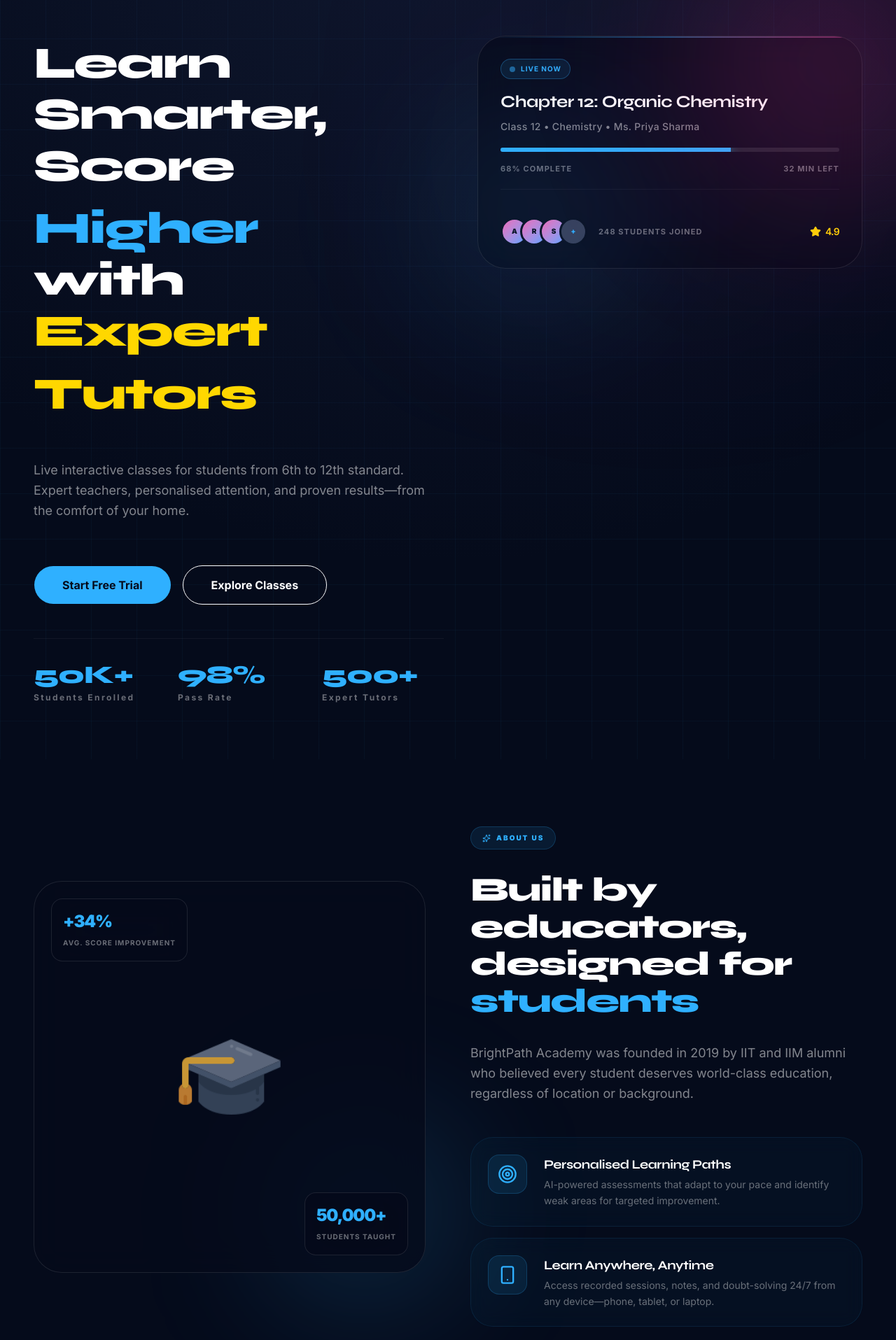
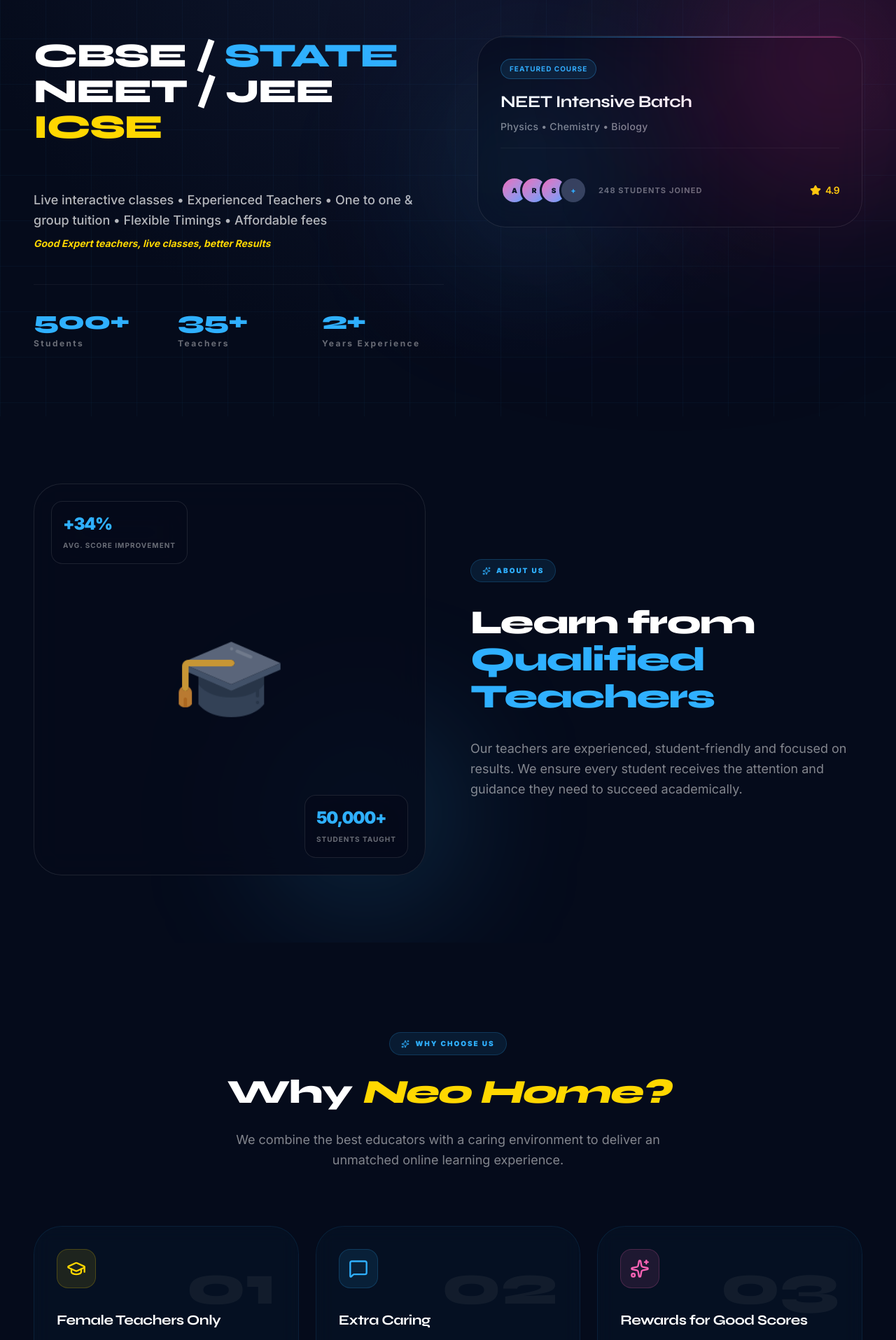
Before and after one commit to sumesh2395/Neo-landing, a Next.js app: page / in a window 1280 px wide. Shown: the part 205-2120 px from the top of the page at 70% size. Built offline with nearby package versions, Linux system fonts and the light colour scheme.

Commit message:
feat: Added content and removed dynamic data

```diff
--- a/app/globals.css
+++ b/app/globals.css
@@ -112,7 +112,7 @@
   }
 
   .hero-headline {
-    @apply text-[2.5rem] min-[600px]:text-[3.5rem] md:text-[4rem] leading-[1.4] font-[800] tracking-[-0.03em];
+    @apply text-[2rem] min-[600px]:text-[2.75rem] md:text-[3rem] leading-[1.4] font-[800] tracking-[-0.03em];
   }
 
   .glass-card {
--- a/app/layout.tsx
+++ b/app/layout.tsx
@@ -14,8 +14,8 @@
 });
 
 export const metadata: Metadata = {
-  title: "BrightPath Academy - Learn Smarter, Score Higher",
-  description: "India's #1 Online Tuition Platform for Class 6-12, JEE & NEET.",
+  title: "Neo Home - Learn Smarter, Score Higher",
+  description: "Kerala's Trusted Online Tuition Platform for CBSE/STATE, JEE & NEET.",
 };
 
 export default function RootLayout({
--- a/components/layout/About.tsx
+++ b/components/layout/About.tsx
@@ -12,7 +12,7 @@
             <div className="relative flex items-center justify-center aspect-square md:aspect-video lg:aspect-square rounded-[2.5rem] overflow-hidden glass-card border-white/5">
               <Image
                 src="/graduate-hat.png"
-                alt="About BrightPath"
+                alt="About Neo Home"
                 width={150}
                 height={150}
                 className="object-contain opacity-80 group-hover:scale-105 transition-transform duration-700"
@@ -45,43 +45,13 @@
             </div>
 
             <h2 className="text-[2rem] md:text-[3rem] leading-[1.1] font-[800] tracking-[-0.03em] text-white">
-              Built by educators,<br />
-              designed for <br />
-              <span className="text-brand-cyan">students</span>
+              Learn from <br />
+              <span className="text-brand-cyan">Qualified Teachers</span>
             </h2>
 
             <p className="text-lg text-white/50 leading-relaxed font-normal max-w-xl">
-              BrightPath Academy was founded in 2019 by IIT and IIM alumni who believed every student deserves world-class education, regardless of location or background.
+              Our teachers are experienced, student-friendly and focused on results. We ensure every student receives the attention and guidance they need to succeed academically.
             </p>
-
-            {/* Feature Cards */}
-            <div className="flex flex-col gap-4 mt-4">
-              {/* Feature 1 */}
-              <div className="bg-brand-cyan/[0.03] backdrop-blur-md p-6 rounded-[2rem] border border-brand-cyan/10 flex items-start gap-6 hover:bg-brand-cyan/[0.06] transition-colors group">
-                <div className="w-14 h-14 rounded-2xl bg-brand-cyan/10 border border-brand-cyan/20 flex items-center justify-center flex-shrink-0 group-hover:scale-110 transition-transform">
-                  <Target className="w-7 h-7 text-brand-cyan" />
-                </div>
-                <div className="space-y-1">
-                  <h4 className="text-lg font-bold text-white tracking-tight">Personalised Learning Paths</h4>
-                  <p className="text-sm text-white/40 leading-relaxed">
-                    AI-powered assessments that adapt to your pace and identify weak areas for targeted improvement.
-                  </p>
-                </div>
-              </div>
-
-              {/* Feature 2 */}
-              <div className="bg-brand-cyan/[0.03] backdrop-blur-md p-6 rounded-[2rem] border border-brand-cyan/10 flex items-start gap-6 hover:bg-brand-cyan/[0.06] transition-colors group">
-                <div className="w-14 h-14 rounded-2xl bg-brand-cyan/10 border border-brand-cyan/20 flex items-center justify-center flex-shrink-0 group-hover:scale-110 transition-transform">
-                  <Smartphone className="w-7 h-7 text-brand-cyan" />
-                </div>
-                <div className="space-y-1">
-                  <h4 className="text-lg font-bold text-white tracking-tight">Learn Anywhere, Anytime</h4>
-                  <p className="text-sm text-white/40 leading-relaxed">
-                    Access recorded sessions, notes, and doubt-solving 24/7 from any device—phone, tablet, or laptop.
-                  </p>
-                </div>
-              </div>
-            </div>
           </div>
 
         </div>
--- a/components/layout/Hero.tsx
+++ b/components/layout/Hero.tsx
@@ -14,44 +14,33 @@
             <div className="inline-flex items-center gap-2 px-4 py-3 rounded-full bg-brand-cyan/20 border border-white/10 backdrop-blur-md self-start">
               <span className="text-brand-yellow text-xs">✦</span>
               <span className="text-[11px] font-bold tracking-[0.2em] uppercase text-brand-cyan">
-                India's #1 Online Tuition Platform
+                Kerala's Trusted online tuition platform
               </span>
             </div>
             <div className="flex flex-col space-y-0 md:-space-y-4">
-              <h2 className="hero-headline text-white">Learn</h2>
-              <h2 className="hero-headline text-white">Smarter,</h2>
-              <h2 className="hero-headline text-white">
-                Score <span className="text-brand-cyan ">Higher</span>
-              </h2>
-              <h2 className="hero-headline text-white">with</h2>
-              <div className="flex flex-col ">
-                <h2 className="hero-headline text-brand-yellow">Expert</h2>
-                <h2 className="hero-headline text-brand-yellow">Tutors</h2>
-              </div>
+              <h2 className="hero-headline text-white">CBSE / <span className="text-brand-cyan">STATE</span></h2>
+              <h2 className="hero-headline text-white">NEET / JEE</h2>
+              <h2 className="hero-headline text-brand-yellow">ICSE</h2>
             </div>
 
             {/* Description */}
-            <p className="text-sm md:text-lg text-white/50 max-w-xl leading-relaxed font-normal">
-              Live interactive classes for students from 6th to 12th standard.
-              Expert teachers, personalised attention, and proven results—from the comfort of your home.
-            </p>
+            <div className="flex flex-col gap-2 pt-2">
+              <p className="text-sm md:text-lg text-white/70 max-w-xl leading-relaxed font-medium">
+                Live interactive classes • Experienced Teachers • One to one & group tuition • Flexible Timings • Affordable fees
+              </p>
+              <p className="text-sm font-bold text-brand-yellow italic">
+                Good Expert teachers, live classes, better Results
+              </p>
+            </div>
 
-            {/* Buttons */}
-            <div className="flex flex-wrap gap-4 pt-4">
-              <Button className="h-14 px-10 rounded-full bg-brand-cyan text-brand-navy font-bold text-base hover:bg-brand-cyan/90 transition-all">
-                Start Free Trial
-              </Button>
-              <Button variant="outline" className="h-14 px-10 rounded-full border-brand-cyan/30 bg-transparent text-white font-bold text-base hover:bg-brand-cyan/10 hover:border-brand-cyan transition-all">
-                Explore Classes
-              </Button>
-            </div>
+            {/* Buttons section removed */}
 
             {/* Stats */}
             <div className="grid grid-cols-2 md:grid-cols-3 gap-8 pt-8 border-t border-white/5">
               {[
-                { val: "50K+", label: "Students Enrolled" },
-                { val: "98%", label: "Pass Rate" },
-                { val: "500+", label: "Expert Tutors" },
+                { val: "500+", label: "Students" },
+                { val: "35+", label: "Teachers" },
+                { val: "2+", label: "Years Experience" },
               ].map((stat, i) => (
                 <div key={i} className="flex flex-col gap-1">
                   <span className="text-3xl md:text-4xl font-heading font-[800] text-brand-cyan tracking-[-0.03em]">
@@ -75,32 +64,21 @@
               {/* Card Header */}
               <div className="flex items-center justify-between mb-5">
                 <div className="flex items-center gap-2 px-3 py-1.5 rounded-full bg-brand-cyan/10 border border-brand-cyan/30">
-                  <div className="w-2 h-2 rounded-full bg-brand-cyan animate-pulse" />
-                  <span className="text-[10px] font-bold text-brand-cyan uppercase tracking-widest">Live Now</span>
+                  <span className="text-[10px] font-bold text-brand-cyan uppercase tracking-widest">Featured Course</span>
                 </div>
               </div>
 
               {/* Course Title */}
               <div className="space-y-3 mb-5">
                 <h3 className="text-xl md:text-2xl font-bold leading-[1.1] tracking-tight text-white">
-                  Chapter 12:
-                  Organic Chemistry
+                  NEET Intensive Batch
                 </h3>
                 <p className="text-white/50 text-sm font-medium tracking-wide">
-                  Class 12 • Chemistry • Ms. Priya Sharma
+                  Physics • Chemistry • Biology
                 </p>
               </div>
 
-              {/* Progress */}
-              <div className="space-y-4">
-                <div className="h-1.5 w-full bg-white/10 rounded-full overflow-hidden">
-                  <div className="h-full w-[68%] bg-brand-cyan shadow-[0_0_15px_rgba(0,210,255,0.8)]" />
-                </div>
-                <div className="flex items-center justify-between text-[11px] font-bold uppercase tracking-widest text-white/40">
-                  <span >68% complete</span>
-                  <span>32 min left</span>
-                </div>
-              </div>
+              {/* Progress removed */}
 
               {/* Card Footer */}
               <div className="pt-10 flex items-center justify-between border-t border-white/5 mt-5">
--- a/components/layout/Navbar.tsx
+++ b/components/layout/Navbar.tsx
@@ -15,10 +15,10 @@
         {/* Logo */}
         <Link href="/" className="flex items-center">
           <span className="text-2xl md:text-3xl font-black tracking-tighter font-heading text-brand-cyan">
-            Bright
+            Neo
           </span>
-          <span className="text-2xl md:text-3xl font-black tracking-tighter font-heading text-brand-yellow">
-            Path
+          <span className="text-2xl md:text-3xl font-black tracking-tighter font-heading text-white ml-1">
+            Home
           </span>
         </Link>
 
--- a/components/layout/Reviews.tsx
+++ b/components/layout/Reviews.tsx
@@ -7,7 +7,7 @@
     {
       name: "Ananya Sharma",
       info: "Class 12 - Boards (96%)",
-      text: '"BrightPath\'s chemistry teacher made organic reactions feel like storytelling. I went from 58% to 96% in just 6 months!"',
+      text: '"Neo Home\'s chemistry teacher made organic reactions feel like storytelling. I went from 58% to 96% in just 6 months!"',
     },
     {
       name: "Rohan Mehta",
@@ -58,11 +58,11 @@
           </div>
 
           <h2 className="text-[2rem] md:text-[3rem] leading-[1.2] font-[800] tracking-[-0.03em] text-white max-w-4xl">
-            Stories that <span className="text-[#FF5C77]">inspire</span>
+            Trusted by Parents & <span className="text-[#FF5C77]">Students</span>
           </h2>
 
-          <p className="text-lg text-white/50 leading-relaxed font-normal max-w-2xl">
-            Hear from students who transformed their grades and confidence with BrightPath Academy.
+          <p className="text-xl text-white/80 leading-relaxed font-bold max-w-3xl">
+            "Hundreds of students are learning with Neo Home across Kerala, Bangalore & Gulf countries"
           </p>
         </div>
 
--- a/components/layout/Standards.tsx
+++ b/components/layout/Standards.tsx
@@ -1,48 +1,60 @@
-import { Sparkles, ArrowRight } from "lucide-react";
+import { Sparkles } from "lucide-react";
 
 export const Standards = () => {
   const standards = [
     {
-      num: "6th",
-      subTitle: "Standard",
-      subjects: ["Maths", "Science", "English", "SST"],
+      num: "NEET",
+      subTitle: "Coaching",
+      subjects: ["Physics", "Chemistry", "Biology"],
       gradient: "from-[#FF5C77] to-[#FF8C42]",
     },
     {
-      num: "7th",
-      subTitle: "Standard",
-      subjects: ["Maths", "Science", "English", "SST"],
+      num: "JEE",
+      subTitle: "Coaching",
+      subjects: ["Physics", "Chemistry", "Maths"],
       gradient: "from-[#FFD700] to-[#FFA500]",
     },
     {
-      num: "8th",
-      subTitle: "Standard",
-      subjects: ["Maths", "Science", "English", "SST"],
+      num: "CBSE",
+      subTitle: "Tuition",
+      subjects: ["All Subjects"],
       gradient: "from-[#32CD32] to-[#ADFF2F]",
     },
     {
-      num: "9th",
-      subTitle: "Standard",
-      subjects: ["Maths", "Physics", "Chemistry", "Bio"],
+      num: "STATE",
+      subTitle: "Syllabus Tuition",
+      subjects: ["All Subjects"],
       gradient: "from-[#00FFFF] to-[#7FFF00]",
     },
     {
-      num: "10th",
-      subTitle: "Standard • Board",
-      subjects: ["Maths", "Physics", "Chemistry", "Bio", "English"],
+      num: "Maths",
+      subTitle: "Special Batch",
+      subjects: ["Focus on Problem Solving"],
       gradient: "from-[#00D2FF] to-[#3A7BD5]",
     },
     {
-      num: "11th",
-      subTitle: "Standard + JEE/NEET",
-      subjects: ["Physics", "Chemistry", "Maths", "Biology", "JEE Prep"],
+      num: "Chemistry",
+      subTitle: "Special Batch",
+      subjects: ["Organic & Inorganic"],
       gradient: "from-[#8E2DE2] to-[#4A00E0]",
     },
     {
-      num: "12th",
-      subTitle: "Board + Competitive Exams",
-      subjects: ["Physics", "Chemistry", "Maths", "Biology", "JEE Adv", "NEET"],
+      num: "English",
+      subTitle: "Grammar Class",
+      subjects: ["Spoken English", "Grammar"],
       gradient: "from-[#F00000] to-[#DC281E]",
+    },
+    {
+      num: "+1 +2",
+      subTitle: "Commerce",
+      subjects: ["Accountancy", "Business Studies", "Economics"],
+      gradient: "from-[#FF1493] to-[#FF69B4]",
+    },
+    {
+      num: "+1 +2",
+      subTitle: "Arabic",
+      subjects: ["Language & Literature"],
+      gradient: "from-[#1E90FF] to-[#00BFFF]",
     },
   ];
 
@@ -60,12 +72,12 @@
           </div>
 
           <h2 className="text-[2rem] md:text-[3rem] leading-[1.2] font-[800] tracking-[-0.03em] text-white">
-            Classes for every standard, <br className="hidden md:block" />
+            Comprehensive Courses, <br className="hidden md:block" />
             tailored for <span className="text-brand-cyan">every student</span>
           </h2>
 
           <p className="text-lg text-white/50 leading-relaxed font-normal max-w-2xl">
-            Comprehensive curriculum from 6th to 12th — covering CBSE, ICSE, and State Boards with dedicated JEE/NEET tracks.
+            From focused coaching for NEET and JEE to specialized batches for specific subjects and state syllabuses.
           </p>
         </div>
 
@@ -95,10 +107,7 @@
                   ))}
                 </div>
 
-                <button className="flex items-center gap-2 text-brand-cyan text-sm font-bold group/btn hover:gap-3 transition-all">
-                  Explore Course
-                  <ArrowRight className="w-4 h-4 transition-transform group-hover/btn:translate-x-1" />
-                </button>
+                {/* Explore course removed */}
               </div>
             </div>
           ))}
--- a/components/layout/WhyChooseUs.tsx
+++ b/components/layout/WhyChooseUs.tsx
@@ -4,44 +4,23 @@
   const features = [
     {
       id: "01",
-      title: "IIT & IIM Certified Teachers",
-      desc: "Every tutor passes a rigorous 5-stage screening. Only the top 3% make it to our platform, ensuring premium instruction.",
+      title: "Female Teachers Only",
+      desc: "We prioritize a comfortable and safe learning environment, guided entirely by experienced female educators.",
       icon: <GraduationCap className="w-7 h-7 text-brand-yellow" />,
       iconBg: "bg-brand-yellow/10 border-brand-yellow/20",
     },
     {
       id: "02",
-      title: "Live Doubt Solving",
-      desc: "Ask doubts instantly during live class or via our 24/7 doubt chat. Average response time is under 4 minutes.",
+      title: "Extra Caring",
+      desc: "Our tutors provide personalized attention, treating every student with the patience and care they deserve.",
       icon: <MessageSquare className="w-7 h-7 text-brand-cyan" />,
       iconBg: "bg-brand-cyan/10 border-brand-cyan/20",
     },
     {
       id: "03",
-      title: "Weekly Mock Tests",
-      desc: "Chapter-wise and full-length tests with detailed performance analytics to track your progress over time.",
-      icon: <LineChart className="w-7 h-7 text-green-400" />,
-      iconBg: "bg-green-400/10 border-green-400/20",
-    },
-    {
-      id: "04",
-      title: "HD Recorded Lectures",
-      desc: "Miss a class? Every session is recorded in full HD and available on-demand—forever in your account.",
-      icon: <PlayCircle className="w-7 h-7 text-purple-400" />,
-      iconBg: "bg-purple-400/10 border-purple-400/20",
-    },
-    {
-      id: "05",
-      title: "Parent Progress Reports",
-      desc: "Weekly automated reports sent to parents detailing attendance, scores, and improvement recommendations.",
-      icon: <ClipboardList className="w-7 h-7 text-orange-400" />,
-      iconBg: "bg-orange-400/10 border-orange-400/20",
-    },
-    {
-      id: "06",
-      title: "Affordable & Flexible Plans",
-      desc: "Subject-wise or full-package plans starting at ₹499/month. EMI available. No hidden charges ever.",
-      icon: <Wallet className="w-7 h-7 text-pink-400" />,
+      title: "Rewards for Good Scores",
+      desc: "Gifts will be given if you score well! We actively motivate students to perform their best with exciting rewards.",
+      icon: <Sparkles className="w-7 h-7 text-pink-400" />,
       iconBg: "bg-pink-400/10 border-pink-400/20",
     },
   ];
@@ -60,12 +39,11 @@
           </div>
 
           <h2 className="text-[2rem] md:text-[3rem] leading-[1.2] font-[800] tracking-[-0.03em] text-white ">
-            Everything a student needs to <br className="hidden md:block" />
-            <span className="text-brand-yellow italic">excel academically</span>
+            Why <span className="text-brand-yellow italic">Neo Home?</span>
           </h2>
 
           <p className="text-lg text-white/50 leading-relaxed font-normal max-w-2xl">
-            We combine the best educators with technology to deliver an unmatched online learning experience.
+            We combine the best educators with a caring environment to deliver an unmatched online learning experience.
           </p>
         </div>
 
```
Also changed, not shown: components/layout/Footer.tsx (+51 -27 lines).
